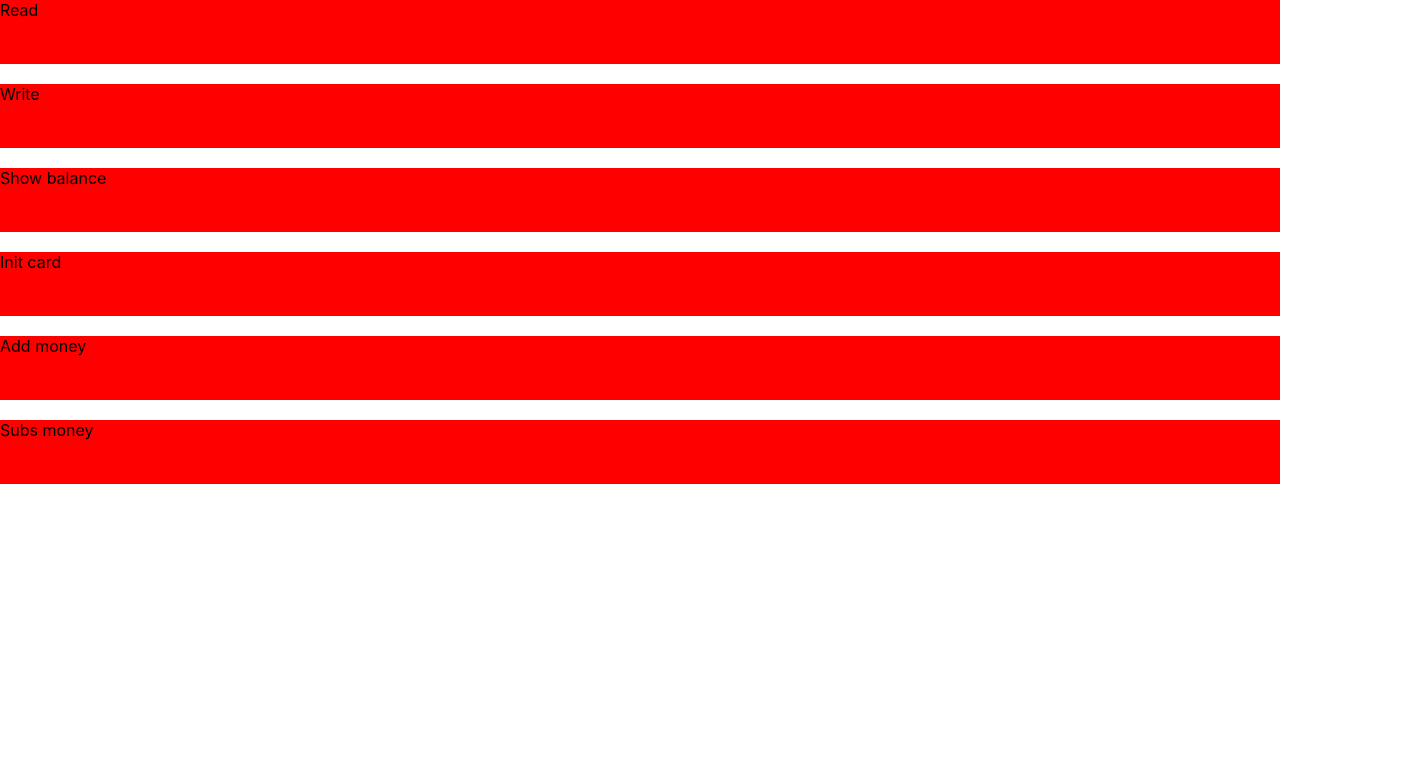
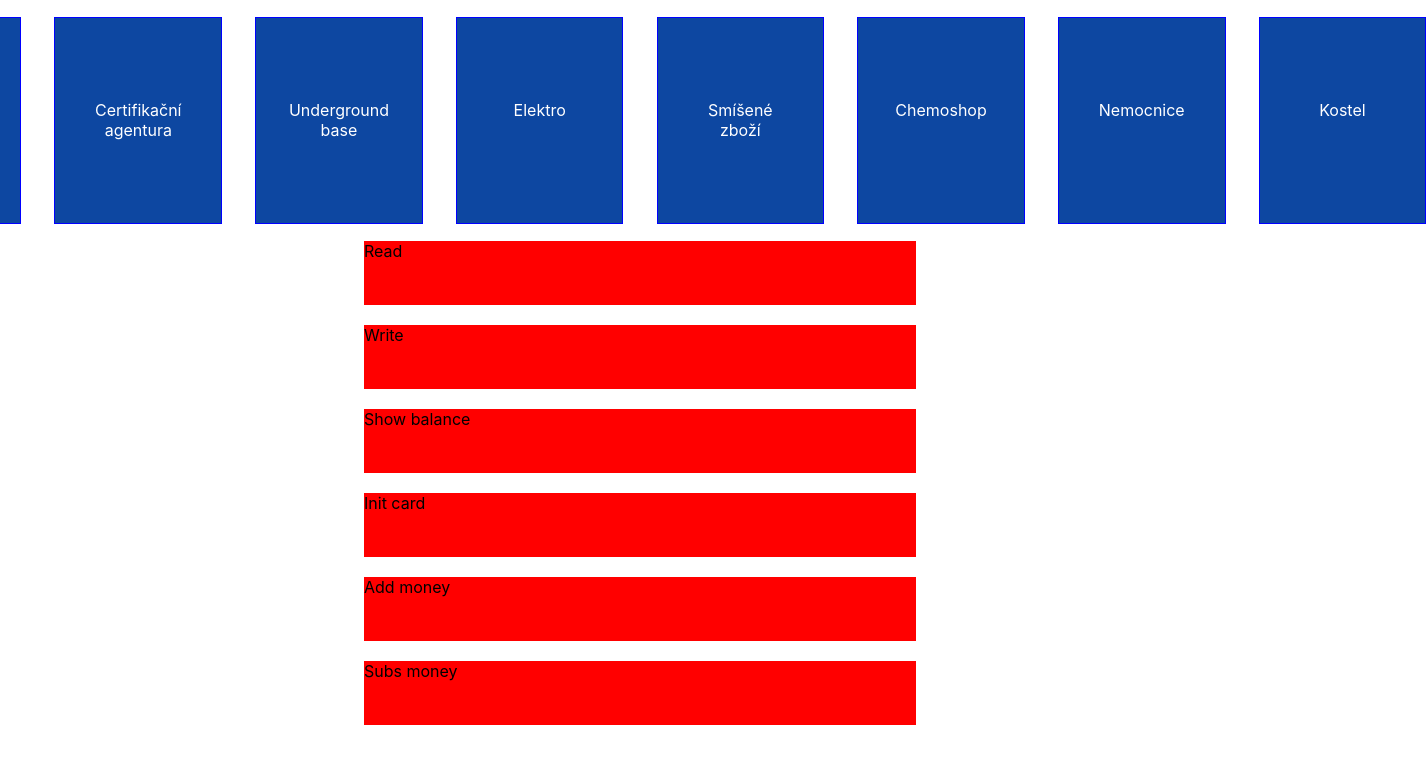
Before and after one commit to StastnyJ/boom-game-card-reader, a React (Create React App) app: page / in a window 1280 px wide. Shown: the top 764 px of the page, 1426 px wide, since content can reach past the window. Built offline with nearby package versions, Linux system fonts and the light colour scheme; the HTML template or start-up script is replaced by a standard one.

Commit message:
~ home page

```diff
--- a/src/Pages/ChangeMoneyAmount.tsx
+++ b/src/Pages/ChangeMoneyAmount.tsx
@@ -96,7 +96,7 @@ export default function ChangeMoneyAmount({ amount, onClose }: IProps) {
             </Avatar>
             <br />
             <br />
-            <Typography variant="h2" align="center">
+            <Typography variant="h4" align="center">
               Balance changed successfully
             </Typography>
             <br />
@@ -104,11 +104,6 @@ export default function ChangeMoneyAmount({ amount, onClose }: IProps) {
             <br />
             <br />
             <Typography variant="h1">{balance}</Typography>
-            <br />
-            <br />
-            <Typography variant="h4">{name}</Typography>
-            <br />
-            <br />
             <br />
             <br />
             <br />
@@ -126,7 +121,7 @@ export default function ChangeMoneyAmount({ amount, onClose }: IProps) {
             </Avatar>
             <br />
             <br />
-            <Typography variant="h2" align="center">
+            <Typography variant="h4" align="center">
               Error while changing card balance
             </Typography>
             <br />
--- a/src/Pages/Home.tsx
+++ b/src/Pages/Home.tsx
@@ -1,10 +1,55 @@
+import { Grid } from "@mui/material";
+import { blue } from "@mui/material/colors";
+import { Container } from "@mui/system";
 import React from "react";
 import { useNavigate } from "react-router-dom";
 
 export default function Home() {
   const nav = useNavigate();
   return (
-    <>
+    <Container maxWidth="sm">
+      <div
+        style={{
+          display: "flex",
+          alignContent: "center",
+          justifyContent: "center",
+          width: "100%",
+          color: "white",
+        }}
+      >
+        {[
+          { name: "Školící centrum", link: "center" },
+          { name: "Certifikační agentura", link: "center" },
+          { name: "Underground base", link: "center" },
+          { name: "Elektro", link: "center" },
+          { name: "Smíšené zboží", link: "center" },
+          { name: "Chemoshop", link: "center" },
+          { name: "Nemocnice", link: "center" },
+          { name: "Kostel", link: "center" },
+        ].map(({ name, link }) => (
+          <>
+            <div
+              style={{
+                display: "flex",
+                alignContent: "center",
+                justifyContent: "center",
+                width: "30%",
+                margin: "3%",
+                padding: "15%",
+                boxSizing: "border-box",
+                backgroundColor: blue[900],
+                border: "1px solid blue",
+                textAlign: "center",
+                cursor: "pointer",
+              }}
+            >
+              {name}
+            </div>
+            <br />
+          </>
+        ))}
+      </div>
+
       <div style={{ backgroundColor: "red", width: "100%", height: 64 }} onClick={() => nav("/read")}>
         Read
       </div>
@@ -28,6 +73,6 @@ export default function Home() {
       <div style={{ backgroundColor: "red", width: "100%", height: 64 }} onClick={() => nav("/subsMoney")}>
         Subs money
       </div>
-    </>
+    </Container>
   );
 }
```
